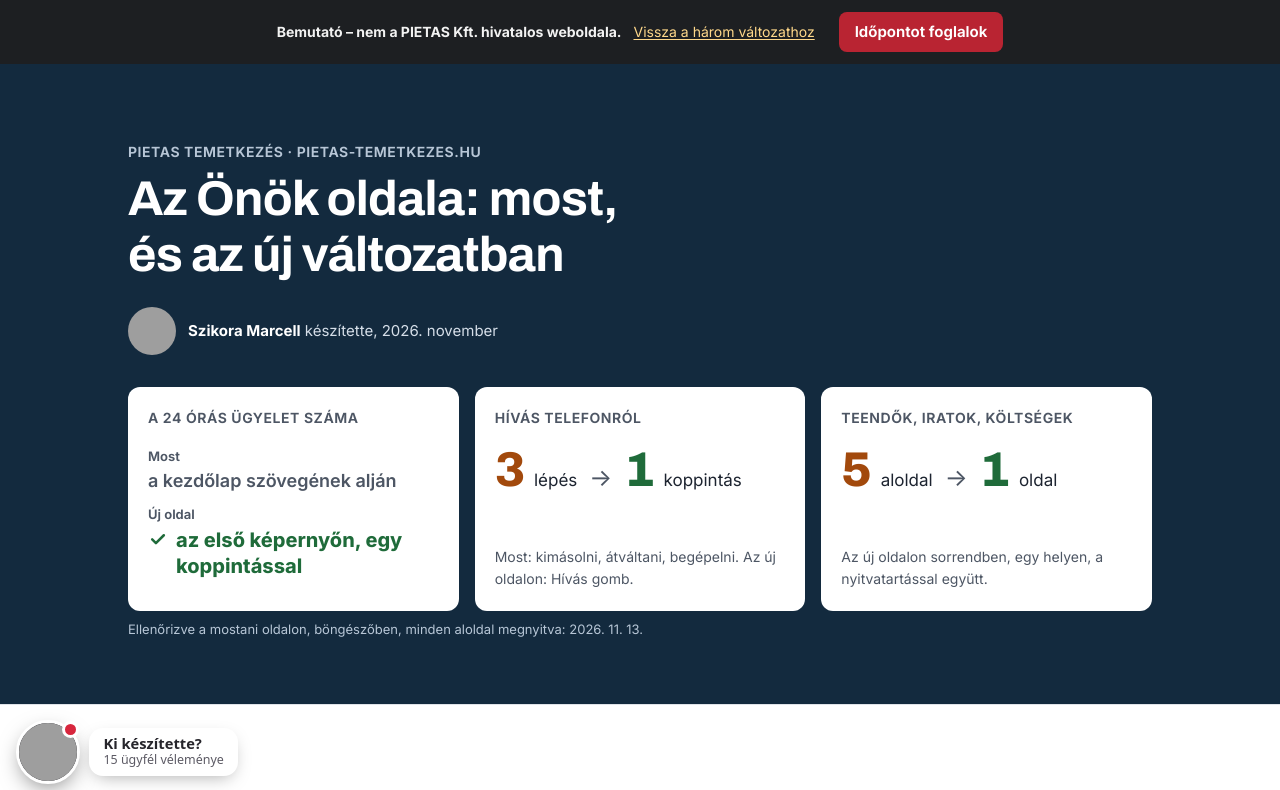
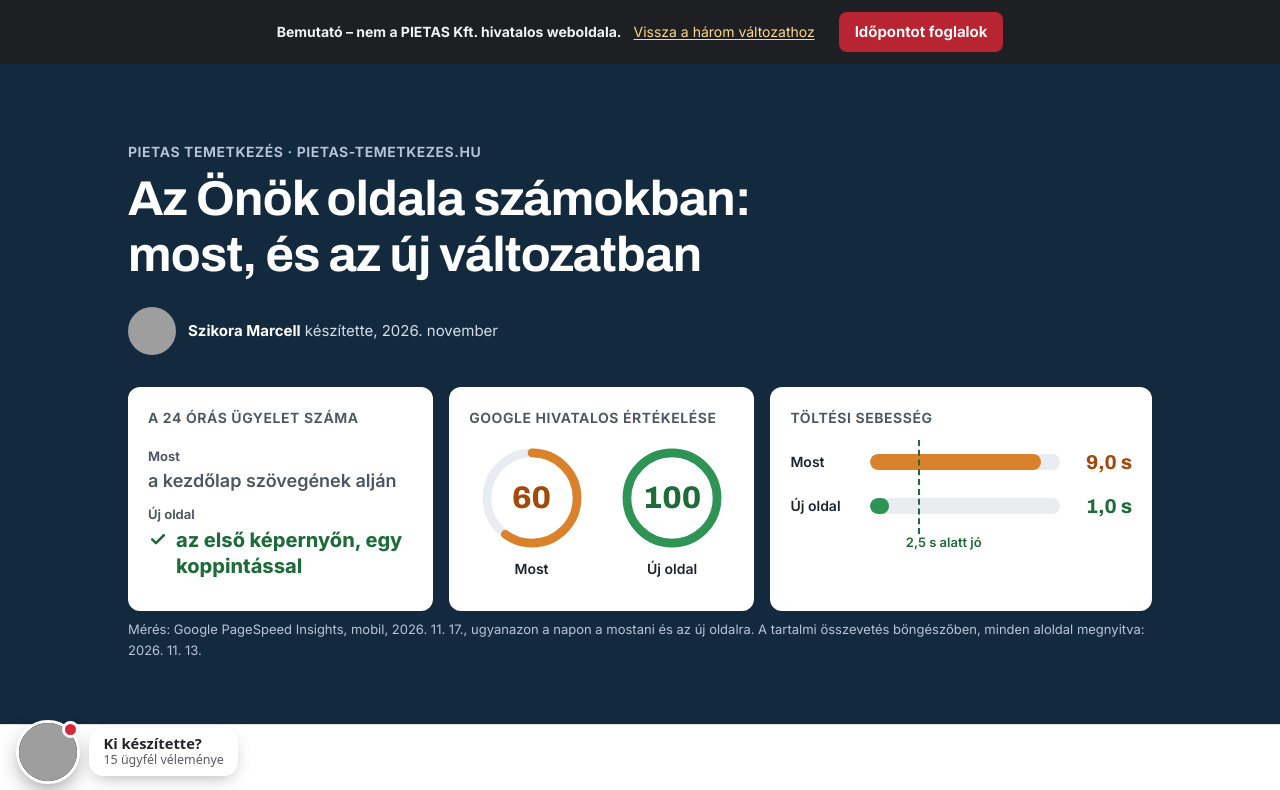
Before and after one commit to szikoramarci/pietas, a plain HTML site: page site/ajanlat/index.html in a window 1280 px wide. Shown: the top 790 px of the page. Drawn offline with Linux system fonts and the light colour scheme; grey boxes are pictures that could not be loaded.

Commit message:
Ajánlatoldal: élő PageSpeed-mérés (60 → 100, LCP 9,0 → 1,0 s, 2026-11-17)
Co-Authored-By: Claude Opus 5.5 <noreply@anthropic.com>
Claude-Session: https://claude.ai/code/session_01NSyW5mcjNBrzcJ788qiJ3D

```diff
--- a/site/ajanlat/index.html
+++ b/site/ajanlat/index.html
@@ -27,26 +27,30 @@
     <header class="aj-hero">
       <div class="keret keret-szuk">
         <p class="aj-felcim">Pietas Temetkezés · pietas-temetkezes.hu</p>
-        <h1>Az Önök oldala: most, és az új változatban</h1>
+        <h1>Az Önök oldala számokban: most, és az új változatban</h1>
         <p class="aj-alairo"><img src="https://webness.hu/assets/marcell.jpg" alt="" width="48" height="48"><span><b>Szikora Marcell</b> készítette, 2026. november</span></p>
-        <div class="aj-muszerfal" style="--oszlopok:1fr 1fr 1fr">
+        <div class="aj-muszerfal" style="--oszlopok:1fr 1fr 1.25fr">
           <div class="aj-kartya">
             <p class="aj-kartya-cim">A 24 órás ügyelet száma</p>
             <p class="aj-teny"><span class="aj-teny-c">Most</span><span class="aj-teny-regi">a kezdőlap szövegének alján</span></p><p class="aj-teny"><span class="aj-teny-c">Új oldal</span><span class="aj-teny-uj"><svg class="aj-ikon" viewBox="0 0 24 24" aria-hidden="true"><path d="m5 12.5 4.5 4.5L19 7.5"/></svg>az első képernyőn, egy koppintással</span></p>
 
           </div>
           <div class="aj-kartya">
-            <p class="aj-kartya-cim">Hívás telefonról</p>
-            <p class="aj-lepesszam"><span class="regi"><b>3</b> lépés</span><span class="nyil" aria-hidden="true">→</span><span class="uj"><b>1</b> koppintás</span></p>
-            <p class="aj-kartya-apro">Most: kimásolni, átváltani, begépelni. Az új oldalon: Hívás gomb.</p>
+            <p class="aj-kartya-cim">Google hivatalos értékelése</p>
+            <div class="aj-gyuruk"><figure class="aj-gyuru regi" data-anim><svg viewBox="0 0 120 120" aria-hidden="true"><circle class="hatter" cx="60" cy="60" r="52"/><circle class="ertek" cx="60" cy="60" r="52" style="--p:60"/></svg><span class="aj-gyuru-szam">60</span><figcaption>Most</figcaption></figure><figure class="aj-gyuru uj" data-anim><svg viewBox="0 0 120 120" aria-hidden="true"><circle class="hatter" cx="60" cy="60" r="52"/><circle class="ertek" cx="60" cy="60" r="52" style="--p:100"/></svg><span class="aj-gyuru-szam">100</span><figcaption>Új oldal</figcaption></figure></div>
+
           </div>
           <div class="aj-kartya">
-            <p class="aj-kartya-cim">Teendők, iratok, költségek</p>
-            <p class="aj-lepesszam"><span class="regi"><b>5</b> aloldal</span><span class="nyil" aria-hidden="true">→</span><span class="uj"><b>1</b> oldal</span></p>
-            <p class="aj-kartya-apro">Az új oldalon sorrendben, egy helyen, a nyitvatartással együtt.</p>
+            <p class="aj-kartya-cim">Töltési sebesség</p>
+            <div class="aj-sebesseg" data-anim role="img" aria-label="Töltési sebesség: most 9,0 másodperc, az új oldalon 1,0 másodperc; a Google szerint 2,5 másodperc alatt jó.">
+              <div class="aj-sor"><span class="aj-sor-cim">Most</span><span class="aj-csik"><i class="regi" style="--w:90%"></i></span><b>9,0 s</b></div>
+              <div class="aj-sor"><span class="aj-sor-cim">Új oldal</span><span class="aj-csik"><i class="uj" style="--w:10%"></i></span><b>1,0 s</b></div>
+              <div class="aj-hatar" style="--x:25%"><span>2,5 s alatt jó</span></div>
+            </div>
+
           </div>
         </div>
-        <p class="aj-meres">Ellenőrizve a mostani oldalon, böngészőben, minden aloldal megnyitva: 2026. 11. 13.</p>
+        <p class="aj-meres">Mérés: Google PageSpeed Insights, mobil, 2026. 11. 17., ugyanazon a napon a mostani és az új oldalra. A tartalmi összevetés böngészőben, minden aloldal megnyitva: 2026. 11. 13.</p>
       </div>
     </header>
     <section class="aj-szakasz aj-felulet" aria-labelledby="ut-cim">
```
Also changed, not shown: elemzes.md (+2 -0 lines), 1 other file.
